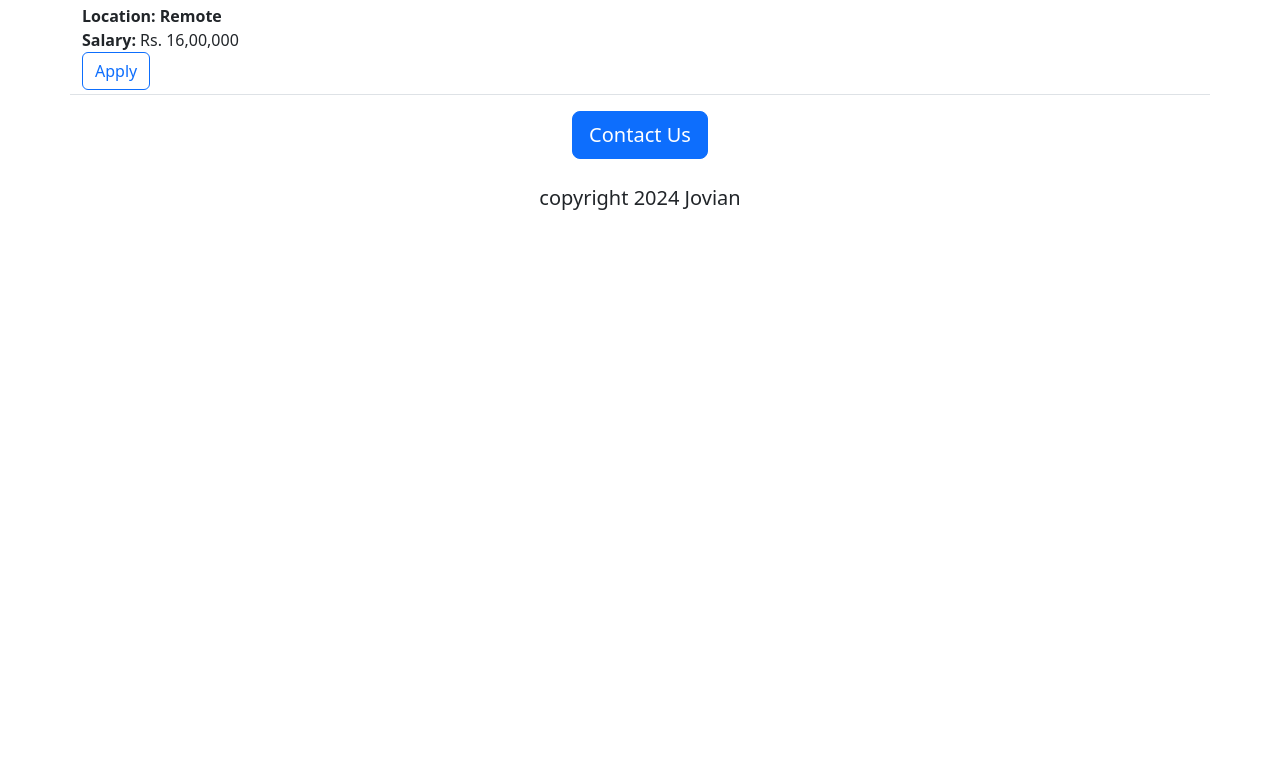
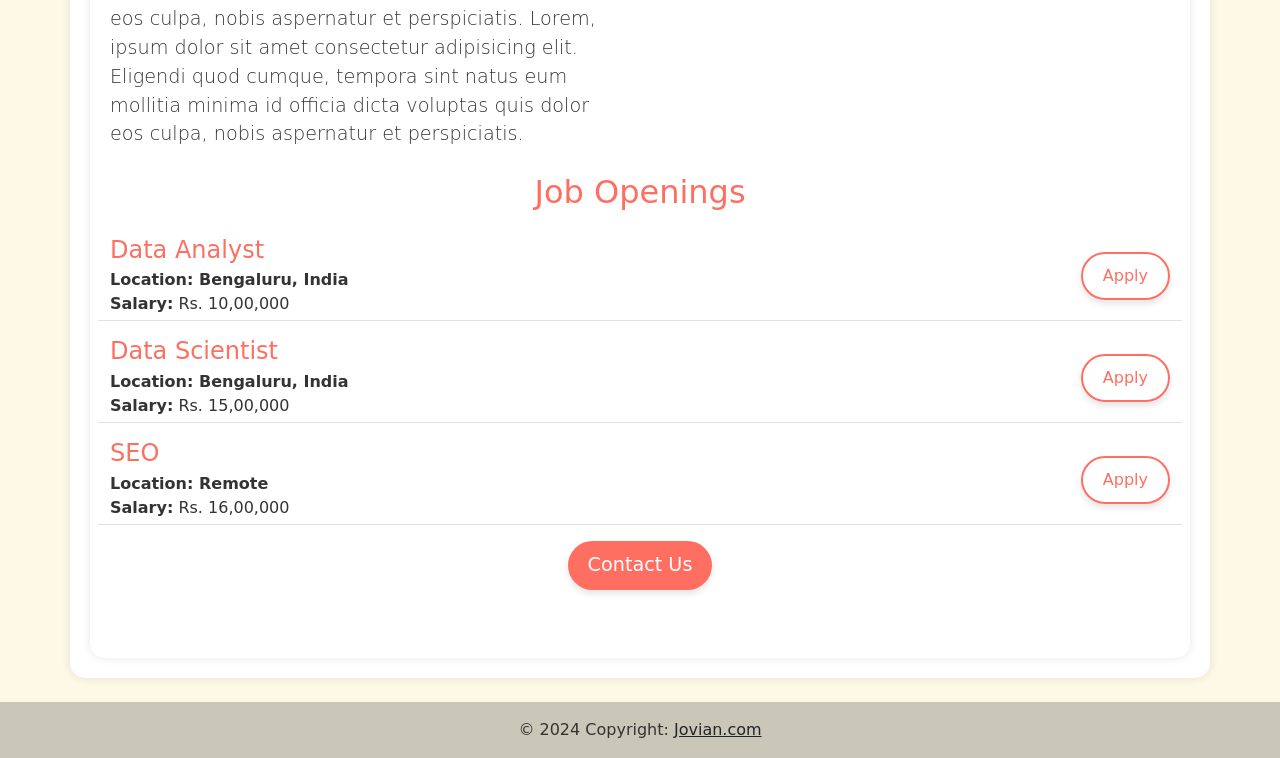
Before and after one commit to Himani0002/Jovian-careers, a Flask app: page / in a window 1280 px wide. Shown: the part 933-1691 px from the top of the page. Before the commit the page ends 1143 px from the top, so only its background shows below. Run offline with Flask 3, Linux system fonts and the light colour scheme.

Commit message:
HG | 31/7/24 | functional and aesthetic improvement

```diff
--- /dev/null
+++ b/templates/footer.html
@@ -0,0 +1,13 @@
+<footer>
+    <!-- Copyright -->
+    <div
+         class="text-center p-3"
+         style="background-color: rgba(0, 0, 0, 0.2)"
+         >
+      © 2024 Copyright:
+      <a class="text-dark" href="https://mdbootstrap.com/"
+         >Jovian.com</a
+        >
+    </div>
+    <!-- Copyright -->
+  </footer>
--- a/templates/home.html
+++ b/templates/home.html
@@ -5,36 +5,92 @@
   <meta http-equiv="X-UA-Compatible" content="IE=edge">
   <meta name="viewport" content="width=device-width, initial-scale=1.0">
 
-  <title>Jovian-careers</title>
+  <title>{{ company_name }} Careers</title>
   <link href="https://cdn.jsdelivr.net/npm/bootstrap@5.3.3/dist/css/bootstrap.min.css" rel="stylesheet" integrity="sha384-QWTKZyjpPEjISv5WaRU9OFeRpok6YctnYmDr5pNlyT2bRjXh0JMhjY6hW+ALEwIH" crossorigin="anonymous">
   <style>
+    body {
+      font-family: 'Comic Sans MS', 'Comic Sans', cursive;
+      background-color: #fef8e6;
+      color: #333;
+    }
     #banner {
       height: 360px;
       width: 100%;
       object-fit: cover;
+      margin-bottom: 15px;
+      border-radius: 15px;
+    }
+    h1, h2 {
+      color: #ff6f61;
+    }
+    .container {
+      background-color: #fff;
+      border-radius: 15px;
+      padding: 20px;
+      box-shadow: 0 0 10px rgba(0,0,0,0.1);
+    }
+    .lead {
+      font-size: 1.2rem;
+    }
+    .btn-primary {
+      background-color: #ff6f61;
+      border: none;
+      border-radius: 50px;
+      padding: 10px 20px;
+      font-size: 1.2rem;
+      transition: background-color 0.3s ease, transform 0.3s ease, box-shadow 0.3s ease;
+      box-shadow: 0 4px 6px rgba(0, 0, 0, 0.1);
+    }
+    .btn-primary:hover {
+      background-color: #ff4a3c;
+      transform: scale(1.05);
+      box-shadow: 0 6px 8px rgba(0, 0, 0, 0.15);
+    }
+    img.img-fluid {
+      border-radius: 15px;
+      transition: transform 0.3s ease;
+    }
+    img.img-fluid:hover {
+      transform: scale(1.05);
     }
   </style>
 </head>
 <body>
+  {% include 'nav.html' %}
+
+  <div class="container my-4">
+    <h1 class="text-center">{{ company_name }} Careers</h1>
+    <img class="img-fluid" id="banner" src="https://images.unsplash.com/photo-1455849318743-b2233052fcff?q=80&w=869&auto=format&fit=crop&ixlib=rb-4.0.3&ixid=M3wxMjA3fDB8MHxwaG90by1wYWdlfHx8fGVufDB8fHx8fA%3D%3D" alt="">
+
     <div class="container">
-    <h1 class="text-center">{{company_name}} careers</h1>
-    <img class="img-fluid" id="banner" src="https://images.unsplash.com/photo-1455849318743-b2233052fcff?q=80&w=869&auto=format&fit=crop&ixlib=rb-4.0.3&ixid=M3wxMjA3fDB8MHxwaG90by1wYWdlfHx8fGVufDB8fHx8fA%3D%3D" alt="">
       <h2 class="text-center mt-2 mb-4">About Jovian</h2>
+      <div class="row">
+        <div class="col-md-6">
           <p class="lead">
-      Lorem, ipsum dolor sit amet consectetur adipisicing elit. Eligendi quod cumque, tempora sint natus eum mollitia minima id officia dicta voluptas quisdolor eos culpa, nobis aspernatur et perspiciatis.
+            Lorem, ipsum dolor sit amet consectetur adipisicing elit. Eligendi quod cumque, tempora sint natus eum mollitia minima id officia dicta voluptas quis dolor eos culpa, nobis aspernatur et perspiciatis.
+            Lorem, ipsum dolor sit amet consectetur adipisicing elit. Eligendi quod cumque, tempora sint natus eum mollitia minima id officia dicta voluptas quis dolor eos culpa, nobis aspernatur et perspiciatis.
+            Lorem, ipsum dolor sit amet consectetur adipisicing elit. Eligendi quod cumque, tempora sint natus eum mollitia minima id officia dicta voluptas quis dolor eos culpa, nobis aspernatur et perspiciatis.
+            Lorem, ipsum dolor sit amet consectetur adipisicing elit. Eligendi quod cumque, tempora sint natus eum mollitia minima id officia dicta voluptas quis dolor eos culpa, nobis aspernatur et perspiciatis.
           </p>
-    <h2 class="text-center mt-2 mb-4">Jobs Openings</h2>
+        </div>
+        <div class="col-md-6">
+          <img src="https://images.unsplash.com/photo-1576267423429-569309b31e84?q=80&w=1770&auto=format&fit=crop&ixlib=rb-4.0.3&ixid=M3wxMjA3fDB8MHxwaG90by1wYWdlfHx8fGVufDB8fHx8fA%3D%3D" class="img-fluid" alt="">
+        </div>
+      </div>
+
+      <h2 class="text-center mt-2 mb-4">Job Openings</h2>
       <div>
         {% for job in jobs %}
           {% include 'jobitem.html' %}
         {% endfor %}
       </div>
+
       <div class="text-center">
-      <button class="btn btn-primary btn-lg">Contact Us</button>
-      <p class="lead mt-4">
-        copyright 2024 Jovian
-      </p>
+        <a class="btn btn-primary btn-lg mb-5" href="mailto:hello@jovian.ai?subject=Question%20about%20Job%20openings&body=My%20name%20%3A%20%3Cyour%20name%20here%3E%0D%0A%0D%0Amy%20question%3A%20%3Centher%20question%20here%3E%C2%A0%0D%0A">Contact Us</a>
       </div>
     </div>
+  </div>
+
+  {% include 'footer.html' %}
 </body>
 </html>
--- a/templates/jobitem.html
+++ b/templates/jobitem.html
@@ -1,6 +1,6 @@
 <div class="border-bottom row" style="margin-bottom: 16px; padding-bottom: 4px;">
-  <div class="col-10">
-    <h4 style="color: #cccccc; margin-bottom: 4px;">
+  <div class="col-9">
+    <h4 style="color: #ff6f61; margin-bottom: 4px;">
       {{ job['title'] }}
     </h4>
     <div>
@@ -13,7 +13,28 @@
       </div>
     {% endif %}
   </div>
-  <div class="col-3">
-    <button type="button" class="btn btn-outline-primary">Apply</button>
+  <div class="col-3 d-flex justify-content-end align-items-center">
+    <a href="mailto:hello@jovian.ai?subject=Application%20for%20 {{jobs[title]}} &body=My%20name%20%3A%20%3Cyour%20name%20here%3E%0D%0A%0D%0AMy%20resume%20link%20%3A%20%3Cresume%20link%3E%0D%0A%0D%0AMy%20LinkedIn%20like%3A%20%3ClinkdIn%20in%3E" class="btn btn-outline-primary apply-button">Apply</a>
   </div>
 </div>
+
+<style>
+  .apply-button {
+    border: 2px solid #ff6f61;
+    color: #ff6f61;
+    border-radius: 50px;
+    padding: 10px 20px;
+    font-size: 1rem;
+    transition: background-color 0.3s ease, color 0.3s ease, transform 0.3s ease, box-shadow 0.3s ease;
+    box-shadow: 0 4px 6px rgba(0, 0, 0, 0.1);
+  }
+  .apply-button:hover {
+    background-color: #ff6f61;
+    color: #fff;
+    transform: scale(1.05);
+    box-shadow: 0 6px 8px rgba(0, 0, 0, 0.15);
+  }
+  h4 {
+    color: #ff6f61;
+  }
+</style>
--- /dev/null
+++ b/templates/nav.html
@@ -0,0 +1,26 @@
+<nav class="navbar navbar-expand-lg bg-body-tertiary shadow-sm fixed-top bg-white">
+  <div class="container-fluid">
+    <button class="navbar-toggler" type="button" data-bs-toggle="collapse" data-bs-target="#navbarTogglerDemo03" aria-controls="navbarTogglerDemo03" aria-expanded="false" aria-label="Toggle navigation">
+      <span class="navbar-toggler-icon"></span>
+    </button>
+    <a class="navbar-brand" href="#">Jovian</a>
+    <div class="collapse navbar-collapse" id="navbarTogglerDemo03">
+      <ul class="navbar-nav me-auto mb-2 mb-lg-0">
+        <li class="nav-item">
+          <a class="nav-link active" aria-current="page" href="#">Home</a>
+        </li>
+        <li class="nav-item">
+          <a class="nav-link" href="#">Link</a>
+        </li>
+        <li class="nav-item">
+          <a class="nav-link disabled" aria-disabled="true">Disabled</a>
+        </li>
+      </ul>
+      <form class="d-flex" role="search">
+        <input class="form-control me-2" type="search" placeholder="Search" aria-label="Search">
+        <button class="btn btn-outline-success" type="submit">Search</button>
+      </form>
+    </div>
+  </div>
+</nav>
+<div style="height:56px"></div>
```
Lines whose indentation alone changed are shown as unchanged.
